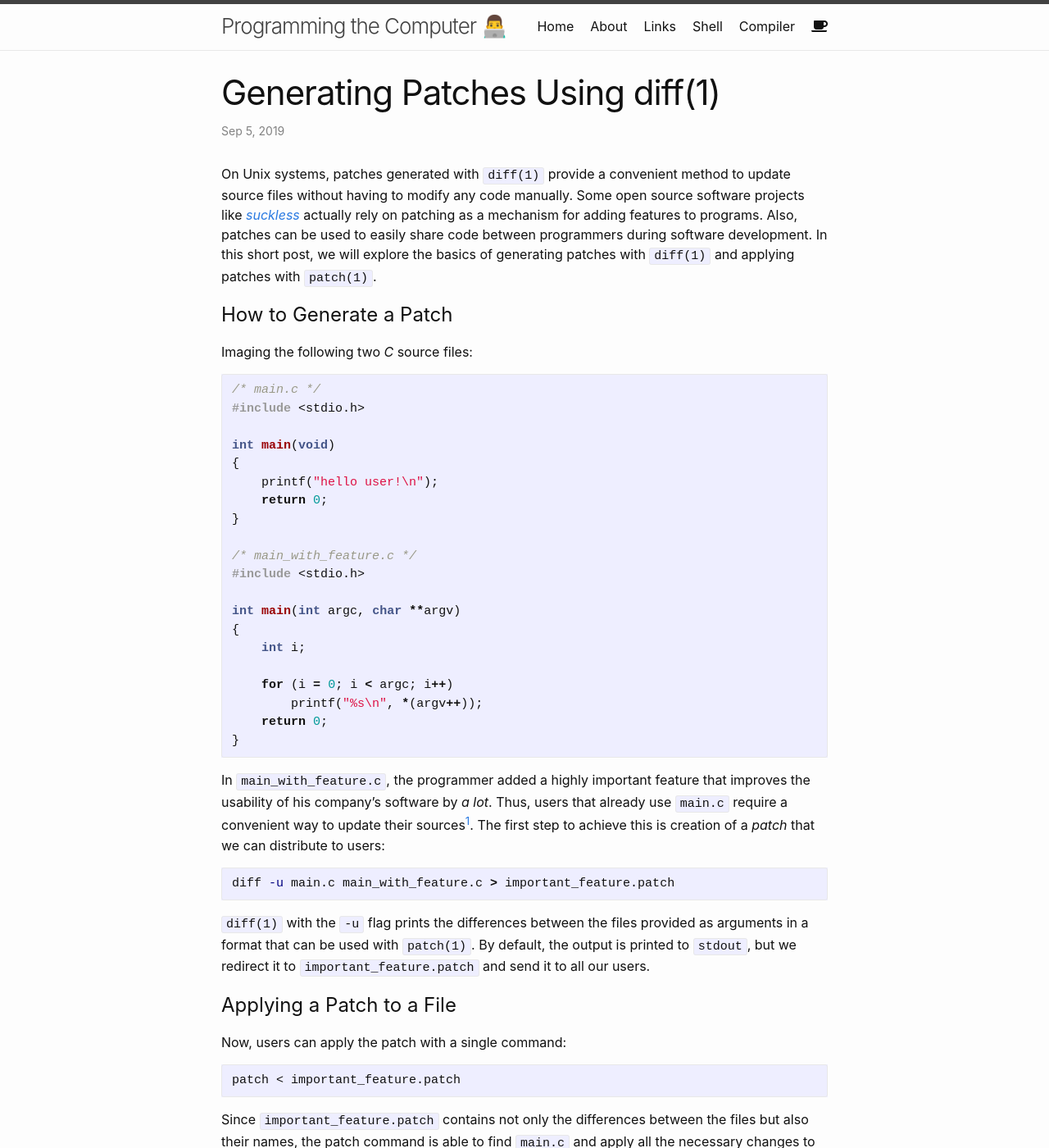
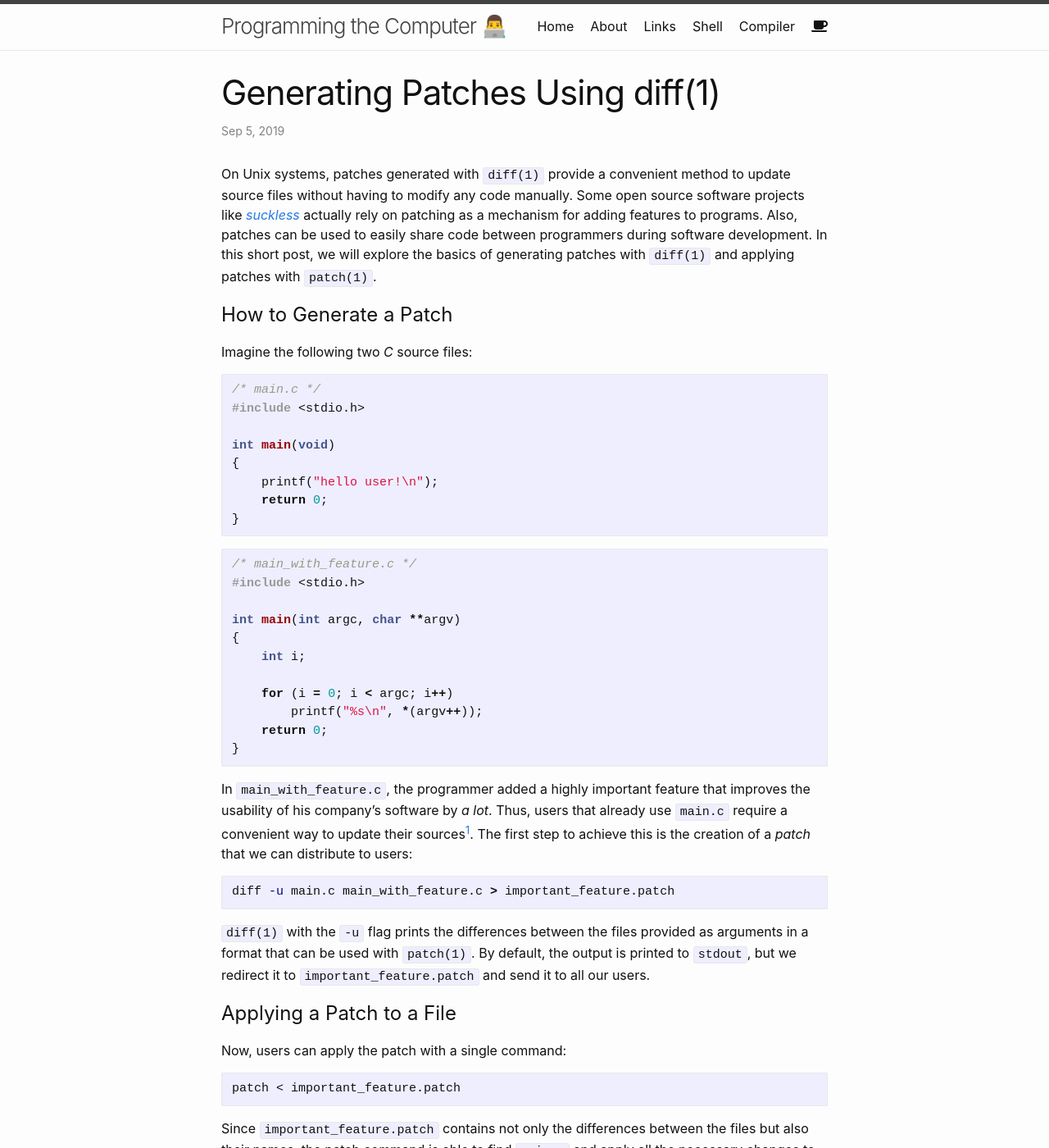
Before and after one commit to DanielSchuette/DanielSchuette.github.io, a Jekyll site: the page built from _posts/2019-09-05-diff_and_patching.md, in a window 1280 px wide and 1400 px high. Shown: the whole window at 82% size. Built offline with Jekyll 4.4.1, drawn with Linux system fonts in a browser that asks for light colours; nearby versions of some CDN libraries; some web fonts are replaced; comment, search, counter and statistics services are not loaded.

Commit message:
fix typos in patching post

````diff
--- a/_posts/2019-09-05-diff_and_patching.md
+++ b/_posts/2019-09-05-diff_and_patching.md
@@ -8,7 +8,7 @@ categories: unix
 On Unix systems, patches generated with `diff(1)` provide a convenient method to update source files without having to modify any code manually. Some open source software projects like *[suckless](https://suckless.org/)* actually rely on patching as a mechanism for adding features to programs. Also, patches can be used to easily share code between programmers during software development. In this short post, we will explore the basics of generating patches with `diff(1)` and applying patches with `patch(1)`.
 
 # How to Generate a Patch
-Imaging the following two *C* source files:
+Imagine the following two *C* source files:
 
 ```c
 /* main.c */
@@ -19,7 +19,9 @@ int main(void)
     printf("hello user!\n");
     return 0;
 }
+```
 
+```c
 /* main_with_feature.c */
 #include <stdio.h>
 
@@ -33,7 +35,7 @@ int main(int argc, char **argv)
 }
 ```
 
-In `main_with_feature.c`, the programmer added a highly important feature that improves the usability of his company's software by *a lot*. Thus, users that already use `main.c` require a convenient way to update their sources[^1]. The first step to achieve this is creation of a *patch* that we can distribute to users:
+In `main_with_feature.c`, the programmer added a highly important feature that improves the usability of his company's software by *a lot*. Thus, users that already use `main.c` require a convenient way to update their sources[^1]. The first step to achieve this is the creation of a *patch* that we can distribute to users:
 
 ```bash
 diff -u main.c main_with_feature.c > important_feature.patch
````
